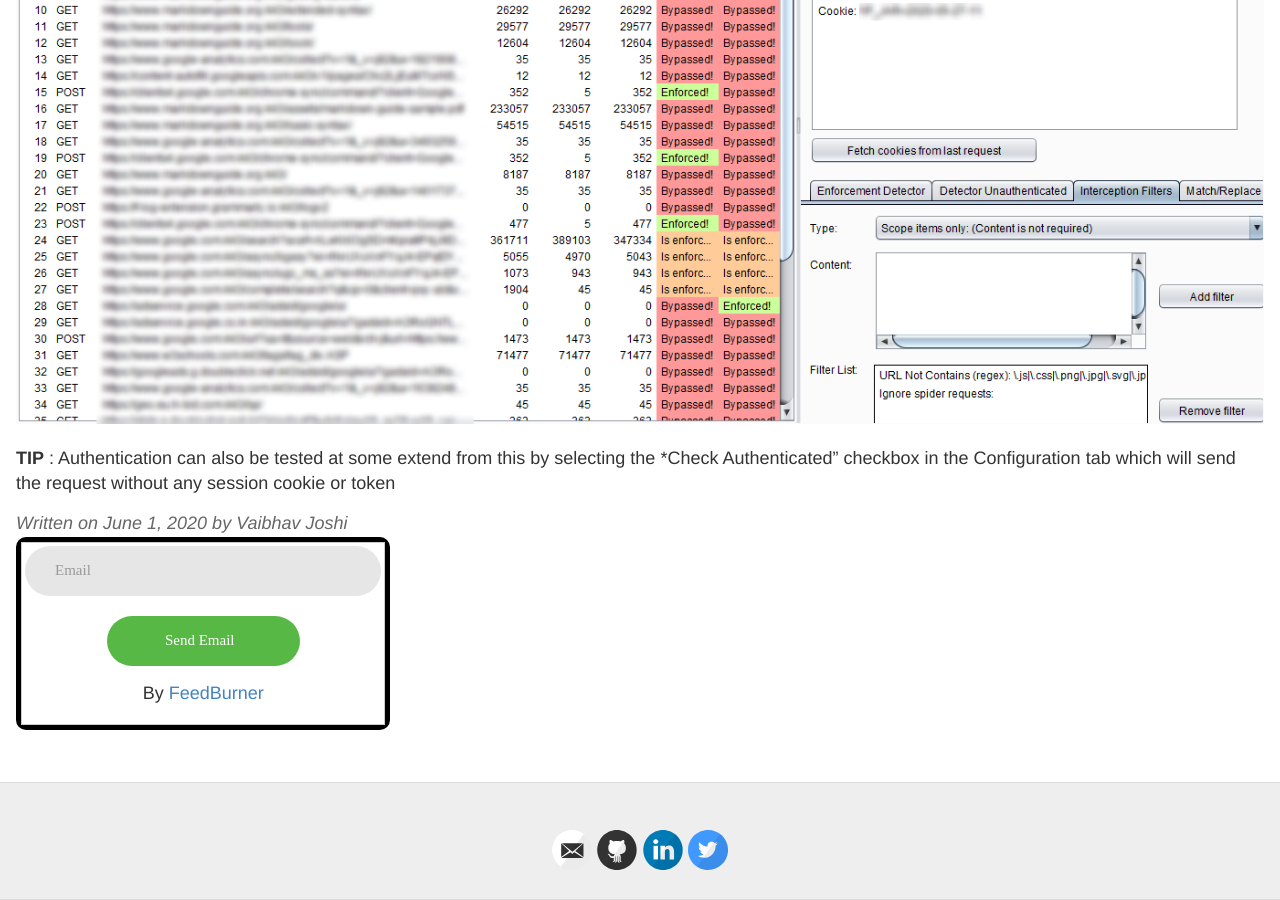
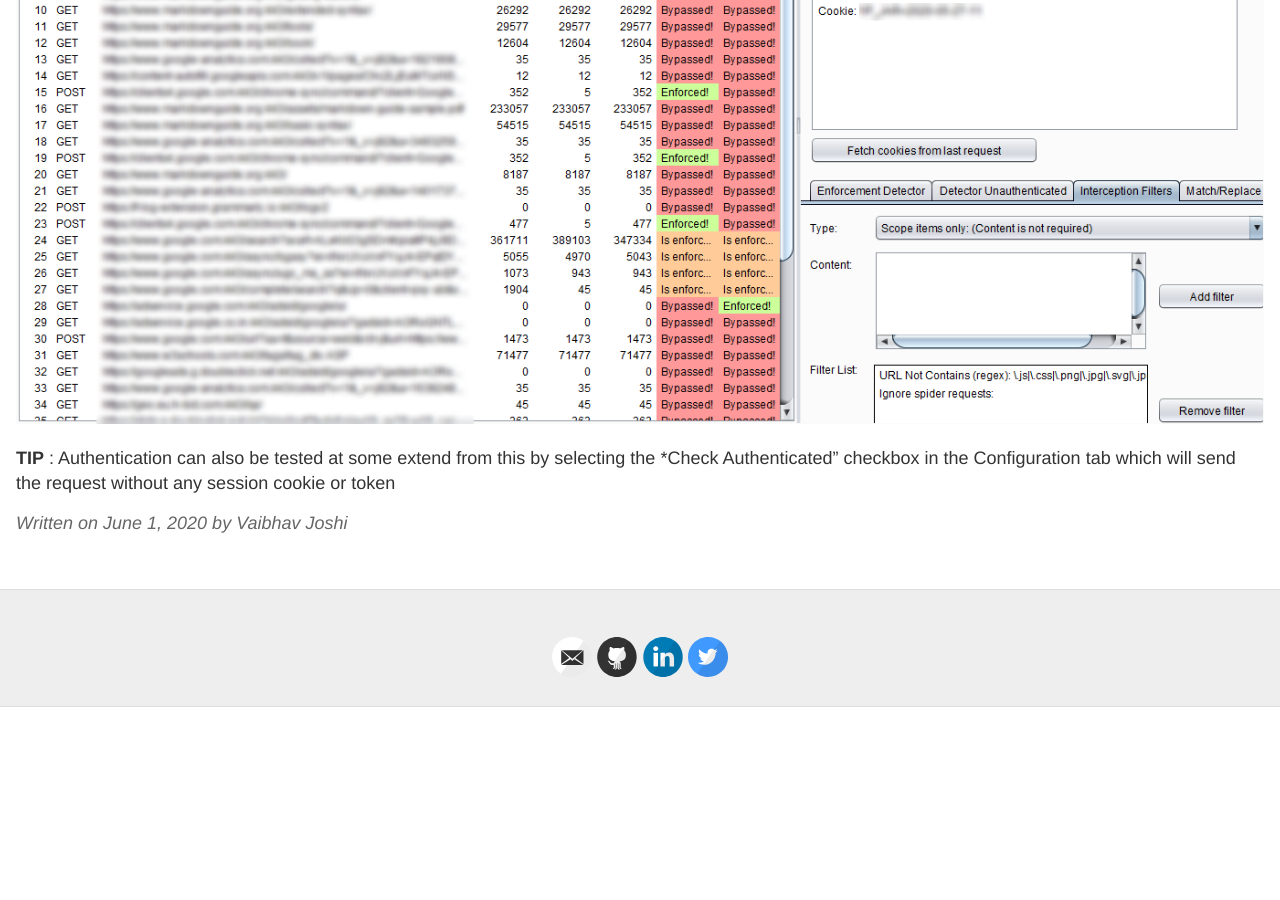
Before and after one commit to vj0shii/vj0shii.github.io, a Jekyll site: the page built from _posts/2020-6-1-Testing-WebApp-Access-Control-with-Autorize.md, in a window 1280 px wide and 900 px high, scrolled down 1307 px. Built offline with Jekyll 4.4.1, drawn with Linux system fonts in a browser that asks for light colours; comment, search, counter and statistics services are not loaded; after the commit the page ends 2014 px from its top, so only the background shows below that.

Commit message:
Update post.html

```diff
--- a/_layouts/post.html
+++ b/_layouts/post.html
@@ -15,4 +15,3 @@ layout: default
 
   {% include disqus.html %}
 </article>
-<div class="newsletter"><form style="border:1px solid #ccc;padding:3px;text-align:center; background-color: white;" action="https://feedburner.google.com/fb/a/mailverify" method="post" target="popupwindow" onsubmit="window.open('https://feedburner.google.com/fb/a/mailverify?uri=github/WYZI', 'popupwindow', 'scrollbars=yes,width=550,height=520');return true"><div class="wrap-input1 validate-input" data-validate = "Valid email is required: ex@abc.xyz"> <input class="input1" type="email" name="email" placeholder="Email"> <span class="shadow-input1"></span></div> <input type="hidden" value="github/WYZI" name="uri" /> <input type="hidden" name="loc" value="en_US" /><div class="container-contact1-form-btn"> <button class="contact1-form-btn"> <span> Send Email <i class="fa fa-long-arrow-right" aria-hidden="true"></i> </span> </button></div><p>By <a href="https://feedburner.google.com" target="_blank">FeedBurner</a></p></form></div>
```
